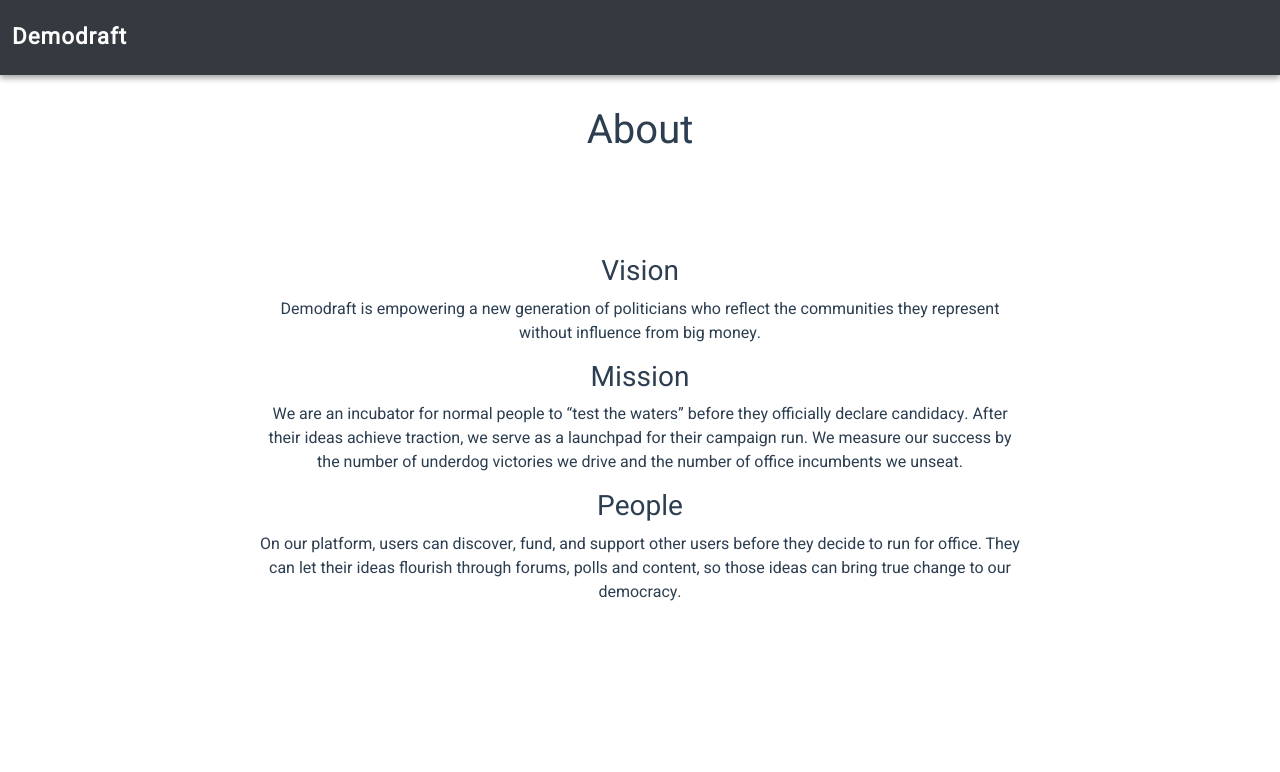
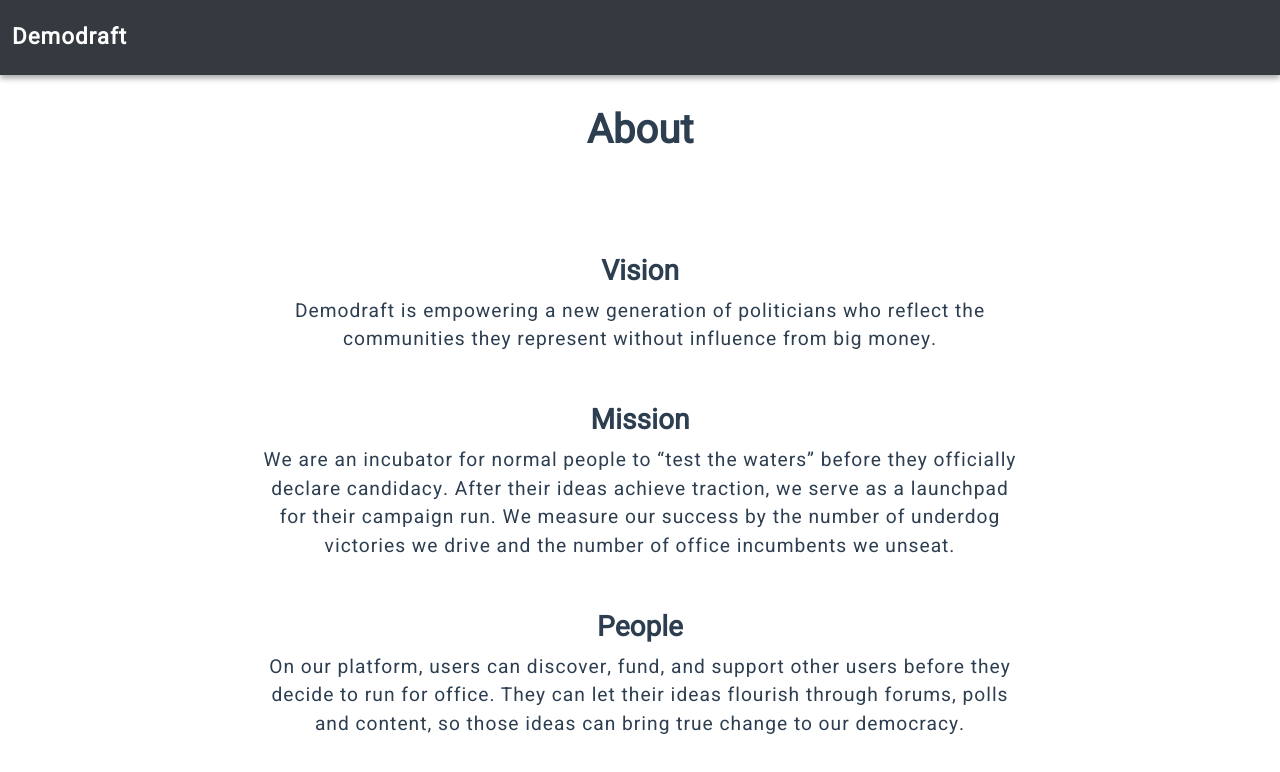
Before and after one commit to shiningsunnyday/demodraft, a Vue app in the folder forward_web/: page /about in a window 1280 px wide. Shown: the top 772 px of the page. Built offline with nearby package versions, Linux system fonts and the light colour scheme; no server answers.

Commit message:
Updated About page content

```diff
--- a/forward_web/src/_styles/index.scss
+++ b/forward_web/src/_styles/index.scss
@@ -1 +1,7 @@
 $text-color: blue;
+
+@mixin font-sizing {
+  font-size: 1.2rem;
+  letter-spacing: 1px;
+  line-height: 1.8rem;
+}
--- a/forward_web/src/views/AboutPage.vue
+++ b/forward_web/src/views/AboutPage.vue
@@ -35,16 +35,28 @@ export default {
 
 <style lang="scss" scoped>
 .about {
+  padding: 0 20px;
+  margin: 0 auto;
   text-align: center;
 
   @media screen and (min-width: 768px) {
-    margin: 0 auto;
-    padding: 0 20px;
     width: 800px;
   }
 
   h1 {
+    font-weight: bold;
     margin-bottom: 100px;
+  }
+
+  h3 {
+    font-weight: bold;
+  }
+
+  p {
+    margin-bottom: 50px;
+    font-size: 1.2rem;
+    letter-spacing: 1px;
+    line-height: 1.8rem;
   }
 }
 </style>
```
